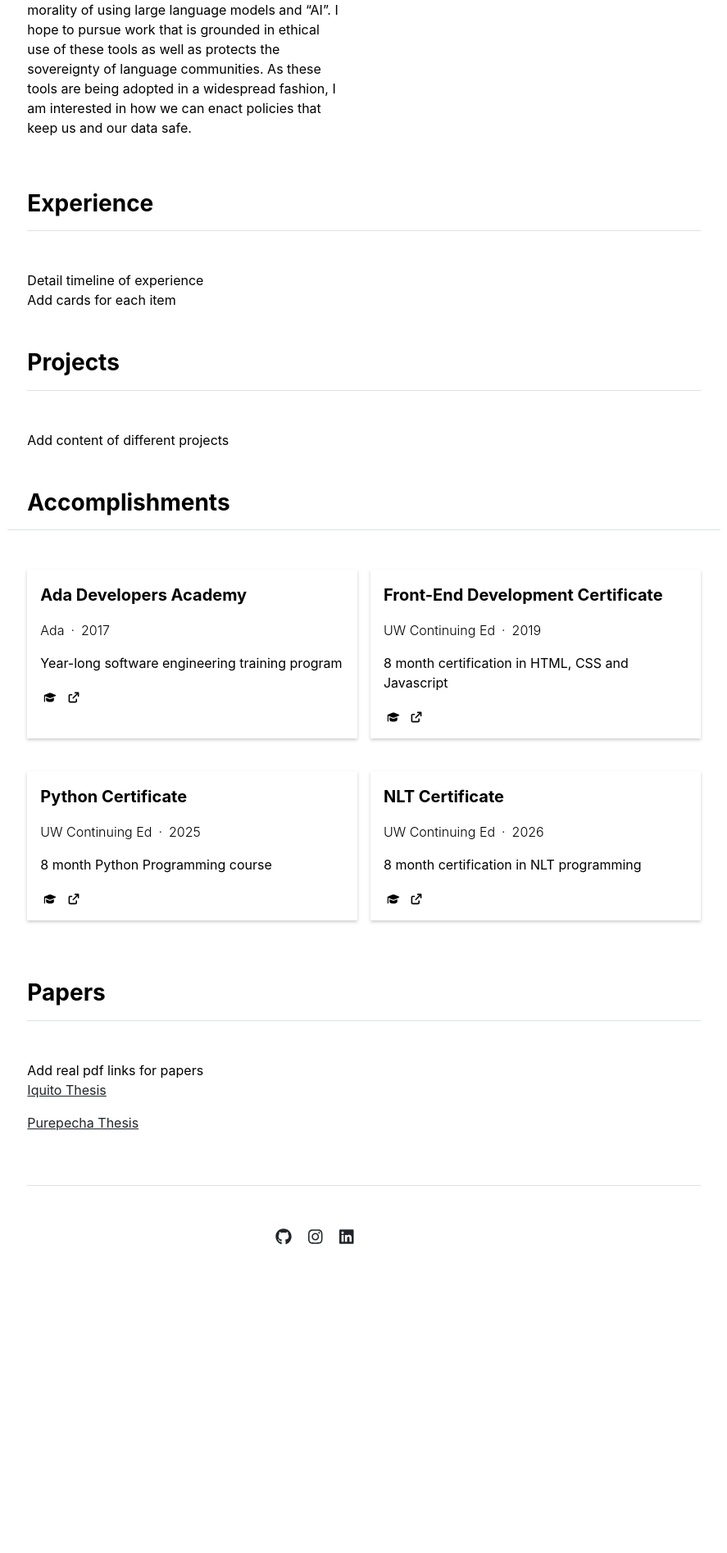
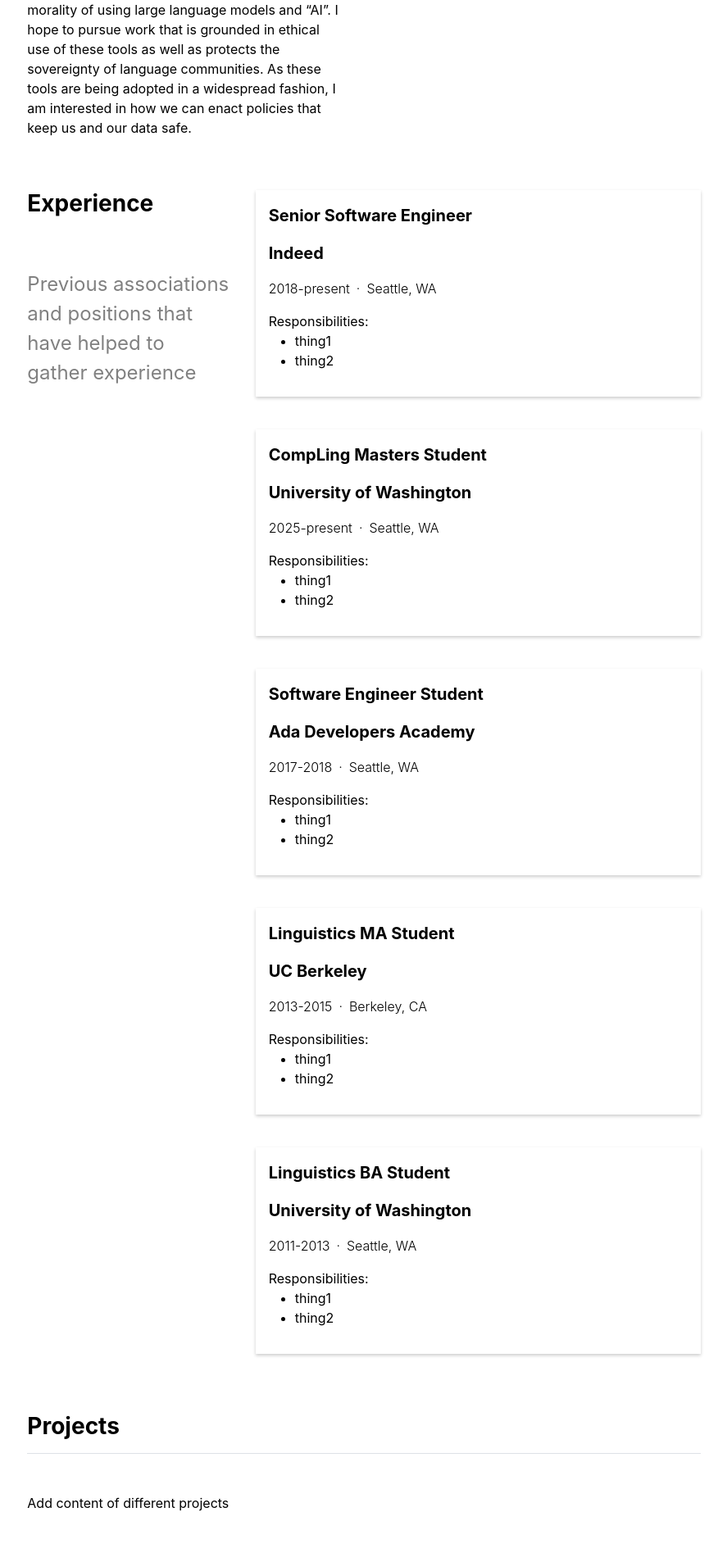
Before and after one commit to AlisonZ/AlisonZ.github.io, a Jekyll site: the page built from index.md, in a window 1280 px wide. Shown: the part 751-2646 px from the top of the page at 82% size, without its empty margins (196-1083 px from the left). Built offline with Jekyll 4.4.1, drawn with Linux system fonts in a browser that asks for light colours; before the commit the page ends 2372 px from its top, so only the background shows below that.

Commit message:
updates experiences cards

```diff
--- /dev/null
+++ b/_data/experiences.yml
@@ -0,0 +1,6 @@
+items:
+- {job_title: 'Senior Software Engineer', company_name: 'Indeed', dates: '2018-present', location: 'Seattle, WA', responsibilities: ['thing1', 'thing2']}
+- {job_title: 'CompLing Masters Student', company_name: 'University of Washington', dates: '2025-present', location: 'Seattle, WA', responsibilities: ['thing1', 'thing2']}
+- {job_title: 'Software Engineer Student', company_name: 'Ada Developers Academy', dates: '2017-2018', location: 'Seattle, WA', responsibilities: ['thing1', 'thing2']}
+- {job_title: 'Linguistics MA Student', company_name: 'UC Berkeley', dates: '2013-2015', location: 'Berkeley, CA', responsibilities: ['thing1', 'thing2']}
+- {job_title: 'Linguistics BA Student', company_name: 'University of  Washington', dates: '2011-2013', location: 'Seattle, WA', responsibilities: ['thing1', 'thing2']}
--- a/_data/settings.yml
+++ b/_data/settings.yml
@@ -10,7 +10,7 @@
 - {icon: 'linkedin', link: 'https://linkedin.com/in/alisonzerbe'}
 
 contacts:
-- {name: 'Alison Zerbe', title: 'Student', department: 'CLMS', institution: 'University of Washington', email: 'zerbea@uw.edu', image: 'assets/img/german_phone.jpg'}
+- {name: 'Alison Zerbe', title: 'Student', department: 'CLMS', institution: 'University of Washington', email: 'zerbea@uw.edu', image: 'assets/img/phones.jpg'}
 
 experience:
 - {institution: 'Indeed', dates: '2017 - present', role: "Software Engineer"}
--- a/_includes/accomplishments.html
+++ b/_includes/accomplishments.html
@@ -1,10 +1,10 @@
 <div class="row g-5 mb-5">
-  <h3 class="fw-bold border-bottom pb-3 mb-5">Accomplishments</h3>
-  <div class="accomplishment-container ">
+  <h3 class="fw-bold pb-3 mb-5">Accomplishments</h3>
+  <div class="accomplishment-container">
     {% for item in site.data.accomplishments.items %}
-    <div class="accomplishment-item">
-       <p class="accomplishment-name">{{item.name}}</p>
-       <div class="d-flex accomplishment-details">
+    <div class="card-item">
+       <p class="card-name">{{item.name}}</p>
+       <div class="d-flex card-details">
           <p class="pe-2">{{item.institution}}</p>
           <p>&#183</p>
           <p class="ps-2">{{item.dates}}</p>
--- a/_includes/experience.html
+++ b/_includes/experience.html
@@ -1,7 +1,27 @@
-<div class="row g-5 mb-5">
-  <div>
-    <h3 class="fw-bold border-bottom pb-3 mb-5">Experience</h3>
-    <div>Detail timeline of experience</div>
-    <div>Add cards for each item</div>
+<div class="experience-layout g-5 mb-5">
+  <div class="experience-header">
+    <h3 class="fw-bold pb-3 mb-5">Experience</h3>
+    <p class="experience-subheader">Previous associations and positions that have helped to gather experience</p>
+  </div>
+  <div class="experience-items-container">
+    {% for item in site.data.experiences.items %}
+    <div class="card-item">
+      <p class="card-name">{{item.job_title}}</p>
+      <p class="card-name">{{item.company_name}}</p>
+      <div class="d-flex card-details">
+        <p class="pe-2">{{item.dates}}</p>
+        <p>&#183</p>
+        <p class="ps-2">{{item.location}}</p>
+      </div>
+      <div>
+        Responsibilities:
+        <ul>
+          {% for r in item.responsibilities %}
+          <li>{{r}}</li>
+          {% endfor %}
+        </ul>
+      </div>
+    </div>
+    {% endfor %}
   </div>
 </div>
--- a/assets/css/main.scss
+++ b/assets/css/main.scss
@@ -34,10 +34,40 @@
   display: flex;
   flex-wrap: wrap;
   gap: 1rem;
-  margin-top: 0
+  margin-top: 0;
 }
 
-.accomplishment-item {
+.experience-layout {
+  display: flex;
+  gap: 2rem;
+  align-items: flex-start;
+  // background-color:#f7f7f7
+}
+
+.experience-header {
+  flex: 0 0 30%;
+}
+
+.experience-subheader {
+  font-size: 24px;
+  color: grey
+}
+
+.experience-items-container {
+  flex: 1;
+  display: flex;
+  flex-wrap: wrap;
+  gap: 1rem;
+  justify-content: flex-end;
+}
+
+.experience-cards {
+  display: flex;
+  flex-direction: column;
+  justify-content: flex-end;
+}
+
+.card-item {
   margin-bottom: 1.5rem;
   text-overflow: ellipsis;
   box-shadow: rgba(0, 0, 0, 0.2) 0px 2px 4px;
@@ -49,11 +79,15 @@
   box-sizing: border-box;
 }
 
-.accomplishment-name {
+.experience-items-container .card-item {
+  width: 100%;
+}
+
+.card-name {
   font-weight: bold;
   font-size: 20px;
 }
 
-.accomplishment-details {
+.card-details {
   font-weight: 300;
 }
```
